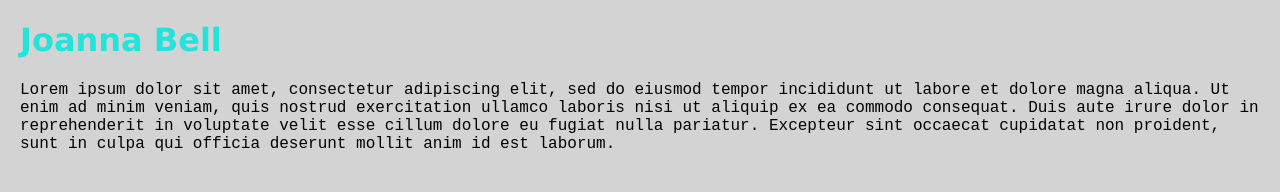
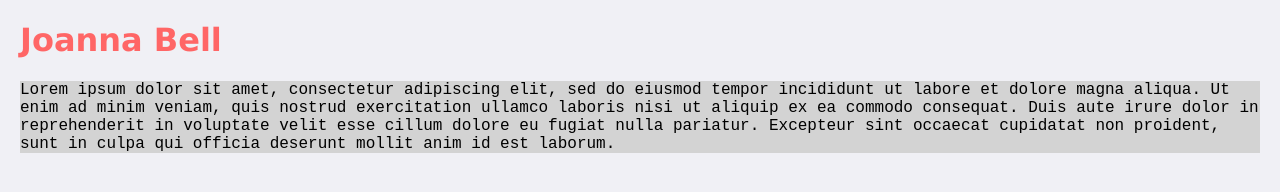
Before and after one commit to joannabell/my-first-website, a plain HTML site: page index.html in a window 1280 px wide. Drawn offline with Linux system fonts and the light colour scheme.

Commit message:
updates to header

```diff
--- a/style.css
+++ b/style.css
@@ -1,11 +1,11 @@
 header {
-    color: #22e4da;
+    color: #ff6666;
     font-family: Verdana, sans-serif;
 }
 
 body {
     margin: 10px 20px 20px 20px;
-    background-color: lightgrey;
+    background-color: #f0f0f5;
 }
 
 p {
```
